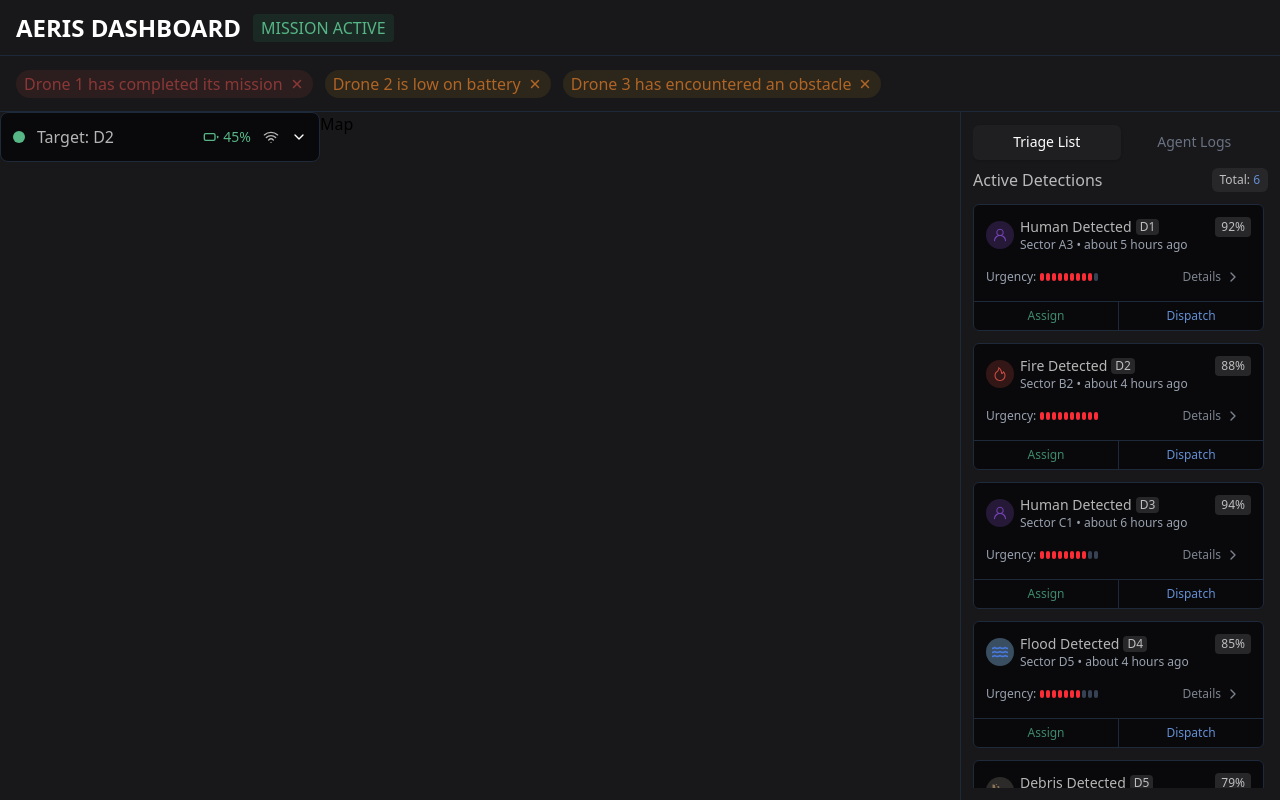
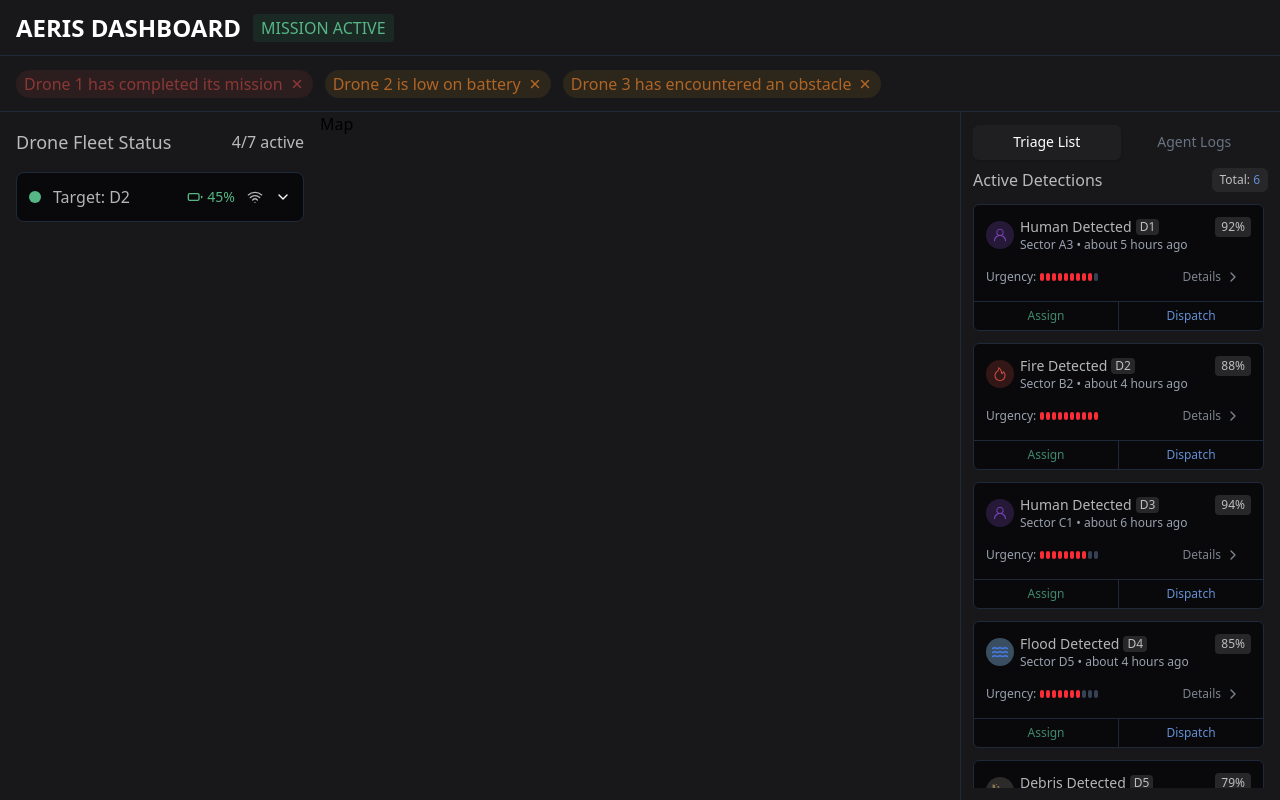
Before and after one commit to Jeffuz/AERIS, a Next.js app in the folder frontend/: page / in a window 1280 px wide. Built offline with nearby package versions, Linux system fonts and the light colour scheme.

Commit message:
update drone status panel

```diff
--- a/frontend/src/app/components/DroneStatus.tsx
+++ b/frontend/src/app/components/DroneStatus.tsx
@@ -68,9 +68,8 @@ function DroneStatusCard({
               </div>
             </div>
 
-            <div className="flex gap-3">
             <button
-                className="flex items-center gap-2 bg-[#1F1F22] rounded-md py-2 px-4 text-sm font-medium text-white hover:bg-[#1F1F22]/80 transition-colors cursor-pointer"
+              className="w-full flex justify-center items-center gap-2 bg-[#1F1F22] rounded-md py-2 px-4 text-sm font-medium text-white hover:bg-[#1F1F22]/80 transition-colors cursor-pointer"
               onClick={(e) => {
                 e.stopPropagation();
               }}
@@ -78,7 +77,6 @@ function DroneStatusCard({
               <Eye className="w-4 h-4" />
               Camera Feed
             </button>
-            </div>
           </div>
         )}
       </div>
@@ -92,7 +90,14 @@ interface DroneStatusProps {
 
 const DroneStatus = ({ className }: DroneStatusProps) => {
   return (
-    <section className={className}>
+    <section className={`${className} p-4`}>
+      {/* Header */}
+      <div className="flex justify-between items-center pb-4">
+        <h3 className="text-lg font-medium text-white/70">Drone Fleet Status</h3>
+        <div className="text-md text-white/70">
+          4/7 active
+        </div>
+      </div>
       <DroneStatusCard
         id="D2"
         batteryLevel={45}
```
Lines whose indentation alone changed are shown as unchanged.
